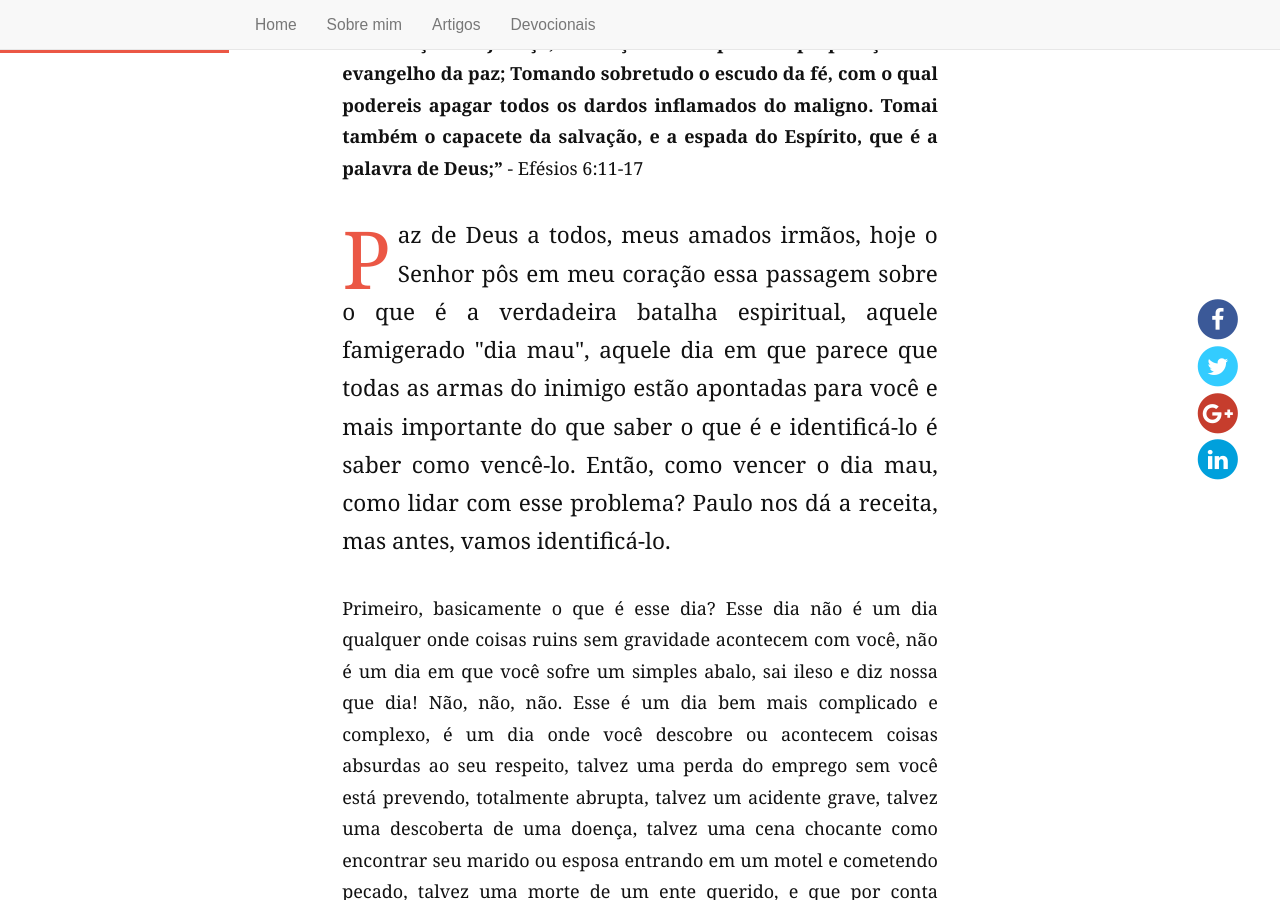
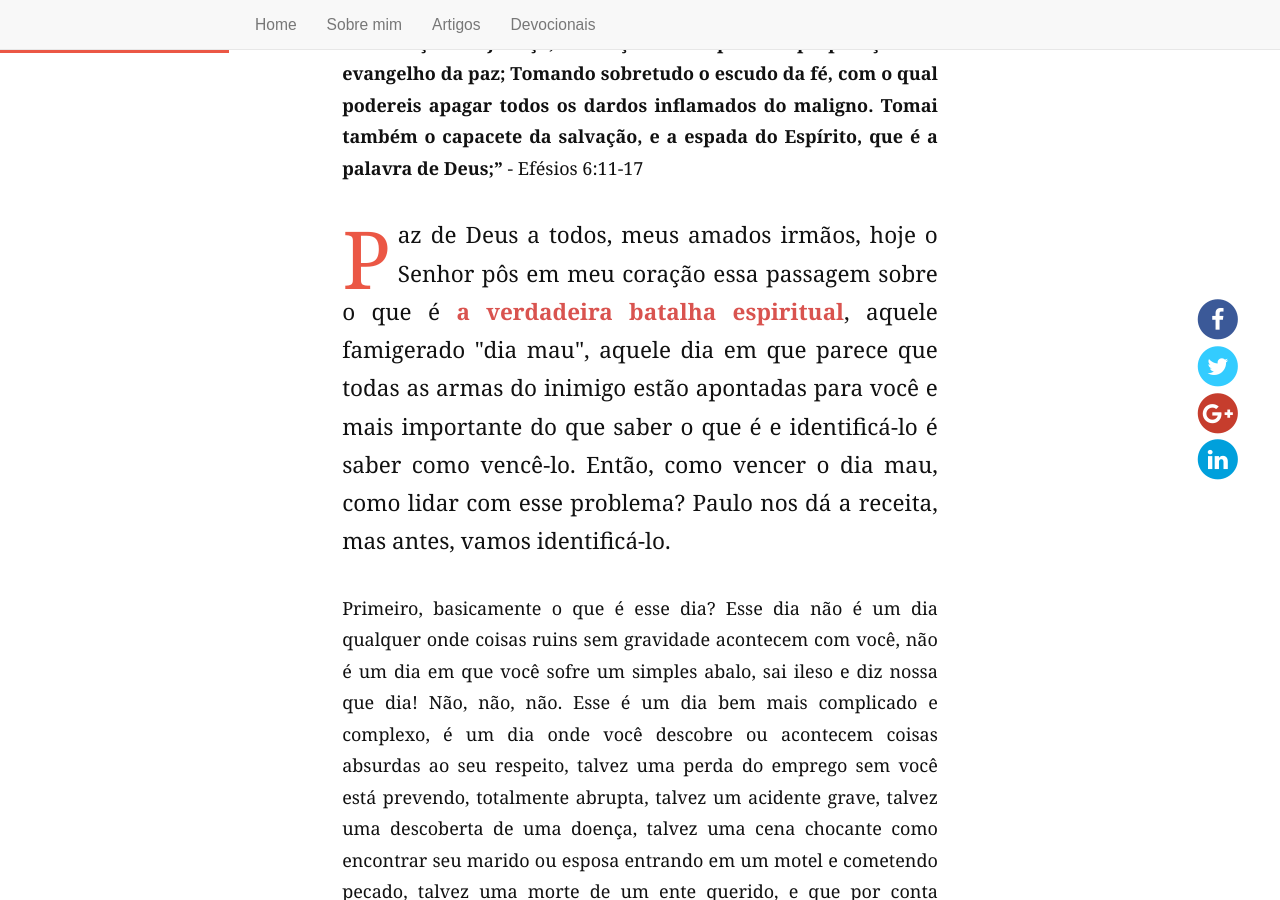
Before and after one commit to eltonsantos/eltonsantos.github.io, a Jekyll site: the page built from _posts/2017-07-29-a-verdadeira-batalha-espiritual.md, in a window 1280 px wide and 900 px high, scrolled down 1034 px. Built offline with Jekyll 4.4.1, drawn with Linux system fonts in a browser that asks for light colours; nearby versions of some CDN libraries; comment, search, counter and statistics services are not loaded.

Commit message:
Article: A verdadeira batalha espiritual

```diff
--- a/_posts/2017-07-29-a-verdadeira-batalha-espiritual.md
+++ b/_posts/2017-07-29-a-verdadeira-batalha-espiritual.md
@@ -19,7 +19,7 @@ Tomando sobretudo o escudo da fé, com o qual podereis apagar todos os dardos in
 Tomai também o capacete da salvação, e a espada do Espírito, que é a palavra de Deus;"__
 *- Efésios 6:11-17*
 
-<p class="intro"><span class="dropcap">P</span>az de Deus a todos, meus amados irmãos, hoje o Senhor pôs em meu coração essa passagem sobre o que é a verdadeira batalha espiritual, aquele famigerado "dia mau", aquele dia em que parece que todas as armas do inimigo estão apontadas para você e mais importante do que saber o que é e identificá-lo é saber como vencê-lo. Então, como vencer o dia mau, como lidar com esse problema? Paulo nos dá a receita, mas antes, vamos identificá-lo.</p>
+<p class="intro"><span class="dropcap">P</span>az de Deus a todos, meus amados irmãos, hoje o Senhor pôs em meu coração essa passagem sobre o que é <b class="red">a verdadeira batalha espiritual</b>, aquele famigerado "dia mau", aquele dia em que parece que todas as armas do inimigo estão apontadas para você e mais importante do que saber o que é e identificá-lo é saber como vencê-lo. Então, como vencer o dia mau, como lidar com esse problema? Paulo nos dá a receita, mas antes, vamos identificá-lo.</p>
 
 Primeiro, basicamente o que é esse dia? Esse dia não é um dia qualquer onde coisas ruins sem gravidade acontecem com você, não é um dia em que você sofre um simples abalo, sai ileso e diz nossa que dia! Não, não, não. Esse é um dia bem mais complicado e complexo, é um dia onde você descobre ou acontecem coisas absurdas ao seu respeito, talvez uma perda do emprego sem você está prevendo, totalmente abrupta, talvez um acidente grave, talvez uma descoberta de uma doença, talvez uma cena chocante como encontrar seu marido ou esposa entrando em um motel e cometendo pecado, talvez uma morte de um ente querido, e que por conta dessas coisas esse dia possa acarretar em depressão, perda da lucidez, insanidade e te levar ao fundo do poço. Esse é o dia mau.
 
```
